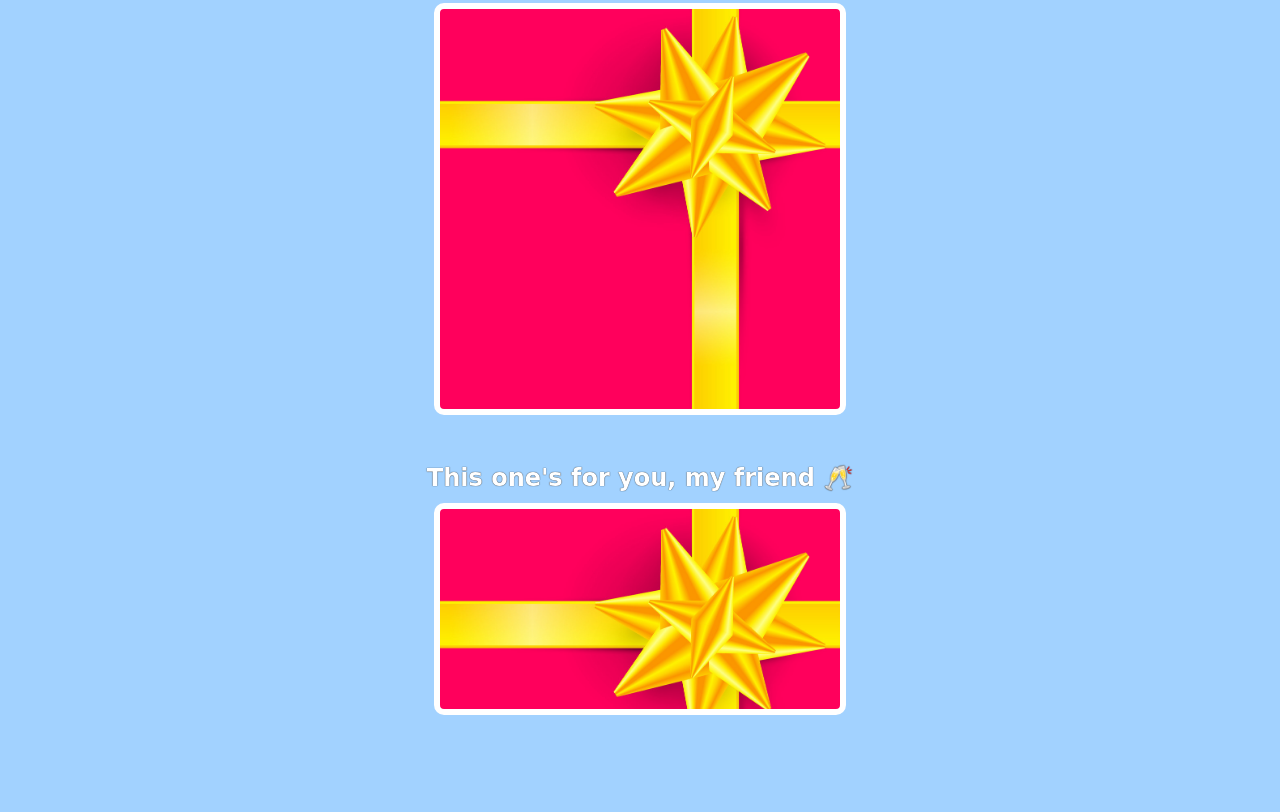
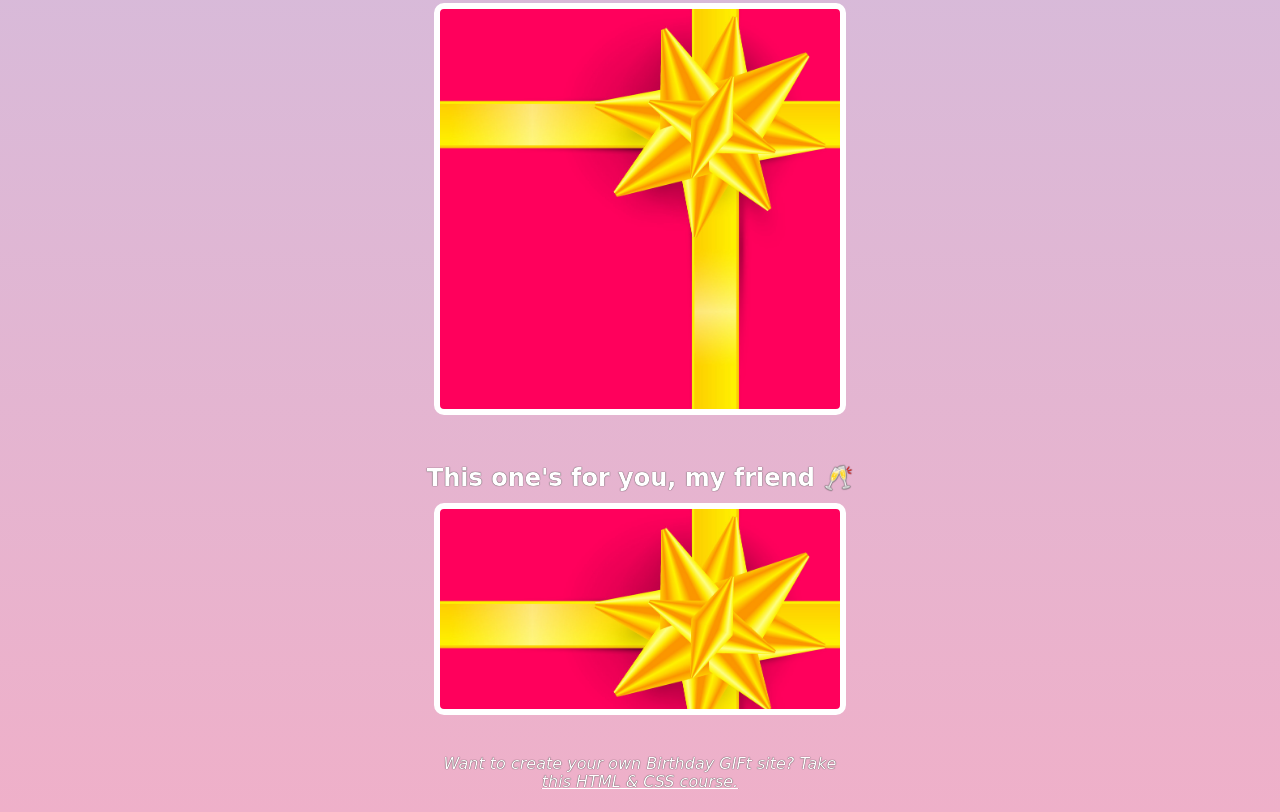
Before and after one commit to StebbiO/bday-gift, a website built with Vite: page index.html in a window 1280 px wide. Shown: the part 1956-2768 px from the top of the page. Before the commit the page ends 2671 px from the top, so only its background shows below. Built offline with nearby package versions, Linux system fonts and the light colour scheme; a web font is replaced by a local one.

Commit message:
added footer and color gradient

```diff
--- a/index.html
+++ b/index.html
@@ -34,5 +34,8 @@
             <h2 class="gift-title">This one's for you, my friend 🥂</h2>
             <div class="gift-img" id="gift-img-cheers"></div>
         </div>
+        <footer>
+            <p>Want to create your own Birthday GIFt site? Take <a href="https://scrimba.com/learn/htmlandcss" target="_blank">this HTML & CSS course.</a></p>
+        </footer>
     </body>
 </html>
--- a/styles.css
+++ b/styles.css
@@ -1,7 +1,7 @@
 body {
     text-align: center;
     font-family: 'Happy Monkey', cursive;
-    background: #a2d2ff;
+    background: linear-gradient(#a2d2ff, #EFB0C9);
     color: #ffffff;
 }
 
@@ -81,3 +81,13 @@ h1, h2, h3, h4, p {
 #gift-img-cheers:hover {
     background-image: url("images/cheers.gif");
 }
+
+footer {
+    width: 400px;
+    margin: 40px auto 20px;
+    font-style: italic;
+}
+
+a {
+    color: white;
+}
```
